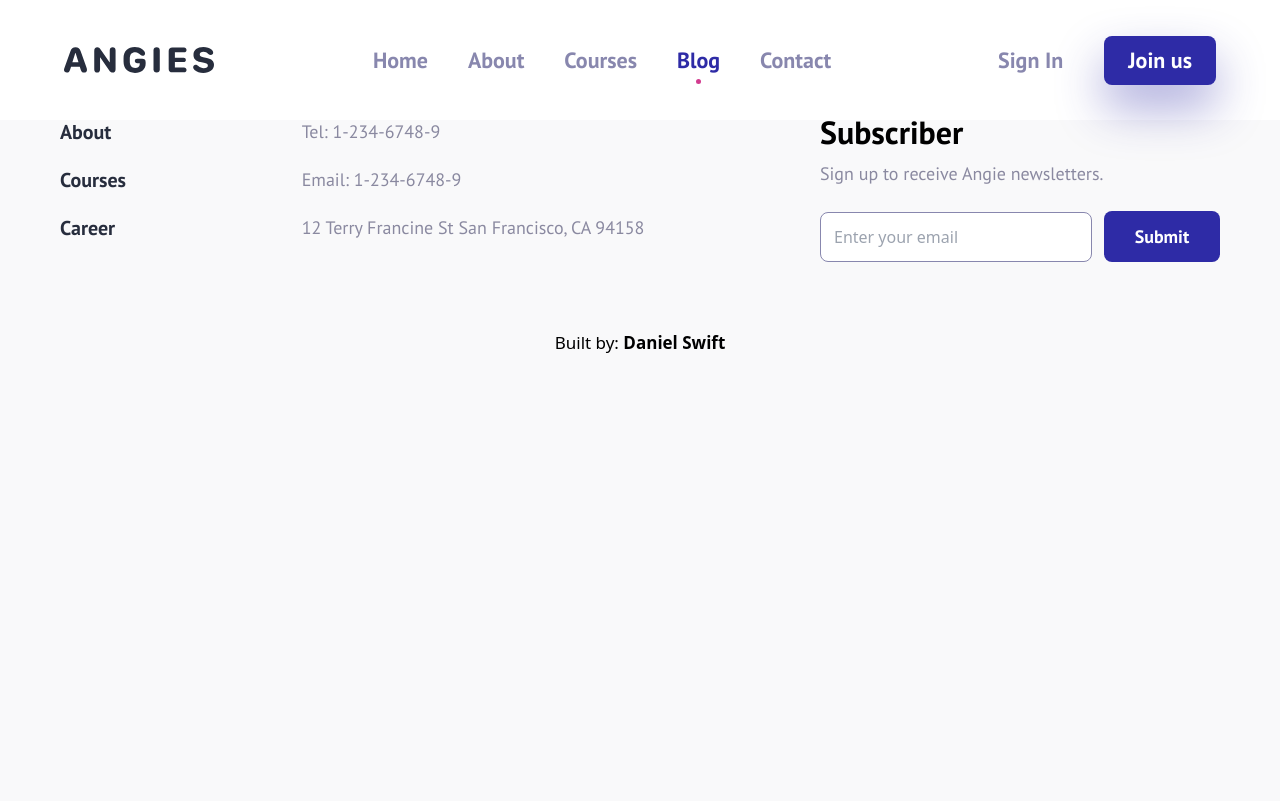
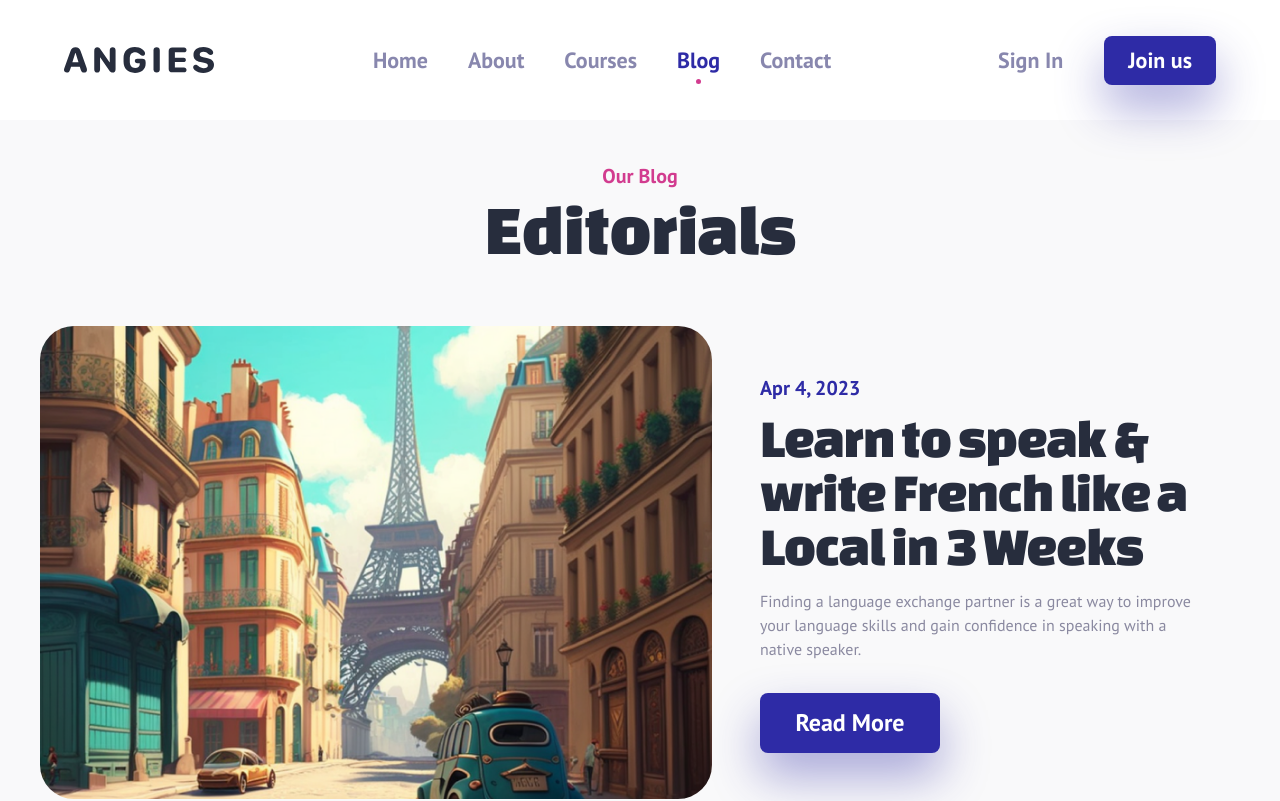
Before and after one commit to danielswift10/project-angies, a React (Create React App) app: page /blog in a window 1280 px wide. Shown: the top 801 px of the page. Built offline with nearby package versions, Linux system fonts and the light colour scheme.

Commit message:
feat: added assets

```diff
--- a/src/Components/Blog/BlogComp.jsx
+++ b/src/Components/Blog/BlogComp.jsx
@@ -1,8 +1,69 @@
+import { paris } from "../../Assets";
+import { BlogPost } from "../../Constants";
+import { Button } from "../../Utils";
+import styles, { layout } from "../../style";
+
 const BlogComp = () => {
     return (
-        <div>
+        <div className="my-28">
+        <div
+          className={`${styles.boxWidth}   flex-col   ${styles.flexCenter} ss:px-6 ${styles.padding} gap-10`}
+        >
+          <div className="heading text-center mb-0 sm:mb-5 ss:px-0 ss:w-[600px] lg:w-[1120px]  xlg:w-[1200px] xl:w-[1280px] lg:px-0  md:w-[920px] md:px-0">
+            <h4 className={`${styles.heading4} mb-0 text-pink`}>Our Blog</h4>
+            <h2
+              className={`${styles.heading2} text-[36px] leading-[56px]  tracking-[-0.96px]`}
+            >
+              Editorials
+            </h2>
+          </div>
 
+         {
+            BlogPost.map((blog, index) => (
+                <div
+                className={`${styles.flexBetween}   flex-col gap-[48px] md:gap-[30px] lg:gap-[48px]  ${layout.section1} xlg:w-[1200px] xl:w-[1280px]`}
+              >
+                <div className="image  ">
+                  <div className="relative rounded-[34px] overflow-hidden">
+                  <img src={blog.image} alt="" className={` ss:w-[590px] lg:w-full`} />
+                  </div>
+                </div>
+                <div className="content ">
+                  <h2 className="mb-4">
+                    <span
+                      className={`${styles.paragraph2} text-purple ss:text-[20px] block mb-2 font-bold`}
+                    >
+                      {blog.title}
+                    </span>
+                    <span
+                      className={`${styles.heading2} lg:leading-[47px] sm:text-[48px] md:text-[47px]  text-black lg:text-[47px] xlg:text-[55px] xlg:leading-[54px] block text-[32px] ss:w-[600px]  md:w-[420px] lg:w-[480px]  ss:text-[48px] mb-4 text-black leading-[36px] ss:leading-[48px] tracking-[-1.32px] `}
+                    >
+                      {blog.heading}
+                    </span>
+                  </h2>
+                  <p
+                    className={`${styles.paragraph2} mb-8 font-normal  text-veryDimBlue md:w-[400px] md:text-[16px]   xs:text-[18px] mb-6 xs:w-[460px] ss:w-[550px] lg:w-[450px] xl:w-[468px]`}
+                  >
+                    {blog.content}
+                  </p>
+
+                  <div
+
+                  >
+                    <Button
+                      type={"button"}
+                      title={"Read More"}
+                      classname={`${
+                        styles.image
+                      } ${"bg-purple shadow-purpleBtn font-pt text-white cursor-pointer py-[12px]  px-[] w-full sm:w-[180px] rounded-[8px] lg:text-[24px]  md:text-[20px] text-[16px]  font-bold"} `}
+                    />
+                  </div>
+                </div>
+              </div>
+            ))
+         }
         </div>
+      </div>
      );
 }
 
--- a/src/Components/Blog/index.js
+++ b/src/Components/Blog/index.js
@@ -0,0 +1,5 @@
+import BlogComp from "./BlogComp";
+
+export {
+    BlogComp,
+}
--- a/src/Pages/Blog/Blog.jsx
+++ b/src/Pages/Blog/Blog.jsx
@@ -1,5 +1,6 @@
 import { useEffect } from "react";
 import styles from "../../style";
+import BlogComp from "../../Components/Blog/BlogComp";
 
 const Blog = (props) => {
   useEffect(() => {
@@ -8,7 +9,7 @@ const Blog = (props) => {
 
   return (
     <div>
-
+      <BlogComp/>
     </div>
   );
 };
```
Also changed, not shown: src/Assets/images/blog2.png.
